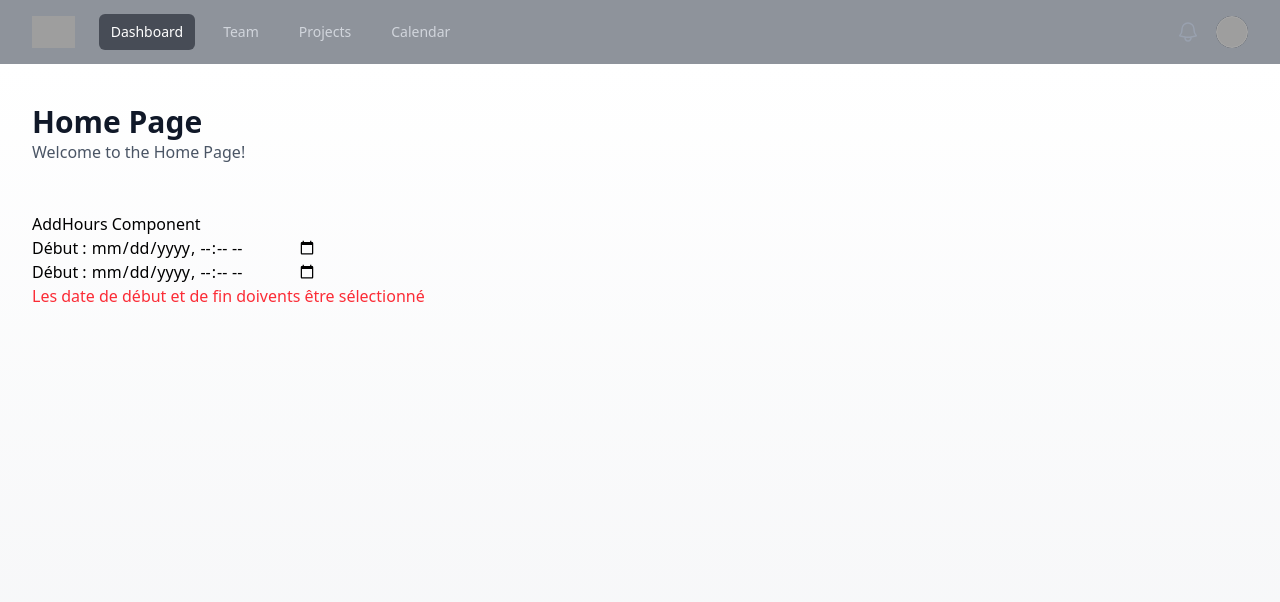
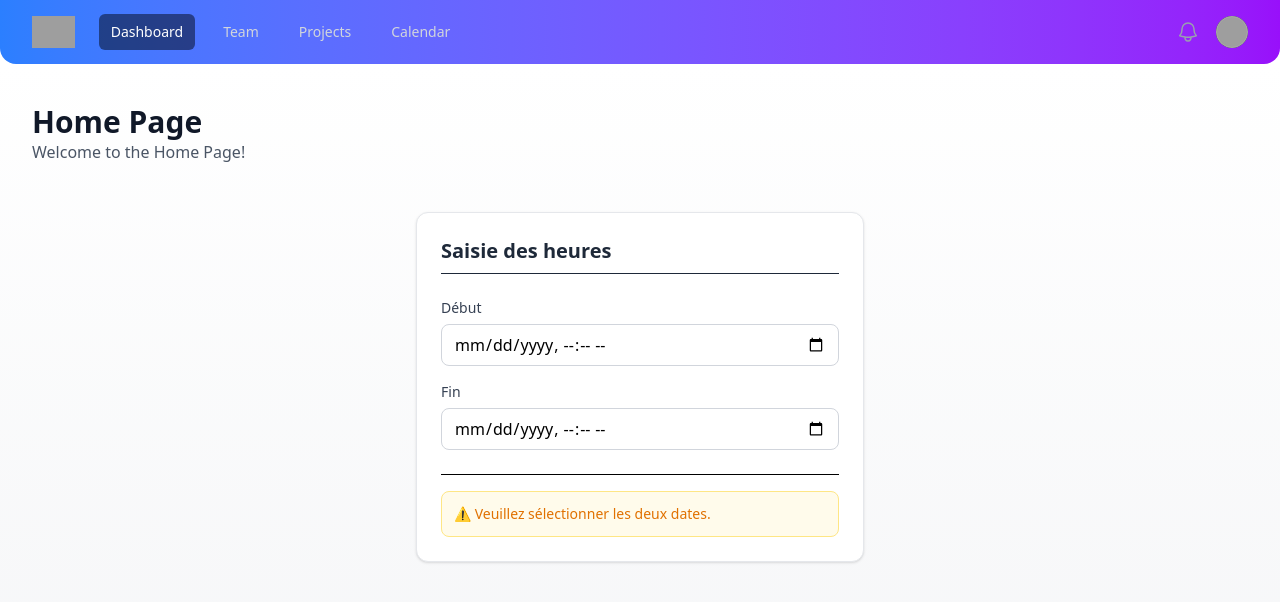
Before and after one commit to Kilian-I/McDoCalendar, a React (Vite) app: page /home in a window 1280 px wide. Shown: the top 602 px of the page. Built offline with nearby package versions, Linux system fonts and the light colour scheme; grey boxes are pictures that could not be loaded.

Commit message:
preparation hooks

```diff
--- a/src/components/AddHours.component.tsx
+++ b/src/components/AddHours.component.tsx
@@ -6,7 +6,7 @@ export default function AddHours() {
 
 
     const calculateHours = () => {
-        if (!dateDebut || !dateFin ) return 0;
+        if (!dateDebut || !dateFin) return 0;
         const debut = new Date(dateDebut);
         const fin = new Date(dateFin);
         const diffMs = fin.getTime() - debut.getTime();
@@ -16,29 +16,68 @@ export default function AddHours() {
     }
     return (
         <>
-        <div>AddHours Component</div>
-        <div>
-            <label > Début : </label>
-            <input type="datetime-local"
+            <div className="max-w-md p-6 mx-auto bg-white border border-gray-200 rounded-xl shadow-sm space-y-6">
+                <h2 className="text-xl font-semibold text-gray-800 border-b pb-2">
+                    Saisie des heures
+                </h2>
+
+                <div className="grid grid-cols-1 gap-4">
+                    {/* Champ Début */}
+                    <div className="flex flex-col gap-1.5">
+                        <label htmlFor="debut" className="text-sm font-medium text-gray-700">
+                            Début
+                        </label>
+                        <input
+                            id="debut"
+                            type="datetime-local"
+                            className="px-3 py-2 border border-gray-300 rounded-lg focus:ring-2 focus:ring-blue-500 focus:border-blue-500 outline-none transition-all"
                             value={dateDebut}
                             onChange={(e) => setDateDebut(e.target.value)}
                         />
                     </div>
-        <div>
-            <label > Début : </label>
-            <input type="datetime-local"
+
+                    {/* Champ Fin */}
+                    <div className="flex flex-col gap-1.5">
+                        <label htmlFor="fin" className="text-sm font-medium text-gray-700">
+                            Fin
+                        </label>
+                        <input
+                            id="fin"
+                            type="datetime-local"
+                            className="px-3 py-2 border border-gray-300 rounded-lg focus:ring-2 focus:ring-blue-500 focus:border-blue-500 outline-none transition-all"
                             value={dateFin}
                             onChange={(e) => setDateFin(e.target.value)}
                         />
                     </div>
-        <div>{dateDebut}</div>
-        <div>{dateFin}</div>
-         {calculateHours() === -1 &&
-         <div className="text-red-500">La date de fin doit être après la date de début</div> ||
-         calculateHours() === 0 &&
-         <div className="text-red-500">Les date de début et de fin doivents être sélectionné</div> ||
-         <div>Heure travaillé : {calculateHours()}</div>
-         }
+                </div>
+
+                {/* Zone de Résultat / Alertes */}
+                <div className="pt-4 mt-4 border-t">
+                    {calculateHours() === 0 ? (
+                        <p className="text-sm text-amber-600 bg-amber-50 p-3 rounded-lg border border-amber-200">
+                            ⚠️ Veuillez sélectionner les deux dates.
+                        </p>
+                    ) : calculateHours() === -1 ? (
+                        <p className="text-sm text-red-600 bg-red-50 p-3 rounded-lg border border-red-200">
+                            ❌ La date de fin doit être après la date de début.
+                        </p>
+                    ) : (
+                        <>
+                            <div className="">
+                                <div className="flex justify-between items-center p-4 bg-blue-50 rounded-lg border border-blue-100">
+                                    <span className="text-blue-800 font-medium">Heures travaillées :</span>
+                                    <span className="text-2xl font-bold text-blue-700">{calculateHours()}h</span>
+                                </div>
+                            <div className="mt-4 flex justify-center">
+                                <button className="px-4 py-2 bg-blue-600 object-center text-white rounded-lg hover:bg-blue-700 transition-colors">
+                                    Enregistrer
+                                </button>
+                                </div>
+                            </div>
+                        </>
+                    )}
+                </div>
+            </div>
 
         </>
     );
--- a/src/components/Navbar.component.tsx
+++ b/src/components/Navbar.component.tsx
@@ -18,9 +18,9 @@ export default function Example() {
   return (
     <Disclosure
       as="nav"
-      className="relative bg-gray-800/50 after:pointer-events-none after:absolute after:inset-x-0 after:bottom-0 after:h-px "
+      className="sticky top-0  bg-linear-to-r from-blue-500 to-purple-600 rounded-b-2xl after:pointer-events-none after:absolute after:inset-x-0 after:bottom-0 after:h-px "
     >
-      <div className="mx-auto max-w-7xl px-2 sm:px-6 lg:px-8">
+      <div className="   mx-auto max-w-7xl px-2 sm:px-6 lg:px-8">
         <div className="relative flex h-16 items-center justify-between">
           <div className="absolute inset-y-0 left-0 flex items-center sm:hidden">
             {/* Mobile menu button*/}
--- /dev/null
+++ b/src/hooks/useHours.hook.ts
@@ -0,0 +1,10 @@
+export const useHours = () => {
+    const calculateHours = (dateDebut: string, dateFin: string) => {
+        if (!dateDebut || !dateFin) return 0;
+        const debut = new Date(dateDebut);
+        const fin = new Date(dateFin);
+        const diffMs = fin.getTime() - debut.getTime();
+        const diffHrs = diffMs / (1000 * 60 * 60);
+        if (diffHrs < 0) return -1;
+        return diffHrs;
+    }
--- a/src/main.tsx
+++ b/src/main.tsx
@@ -8,7 +8,7 @@ import { QueryClient, QueryClientProvider } from '@tanstack/react-query'
 const queryClient = new QueryClient({
   defaultOptions: {
     queries: {
-      staleTime: 1000 * 60 * 5, // 5 minutes par défaut
+      staleTime: 1000 * 60 * 60 , // 1 hour
       refetchOnWindowFocus: false,
     },
   },
```
Lines whose indentation alone changed are shown as unchanged.
